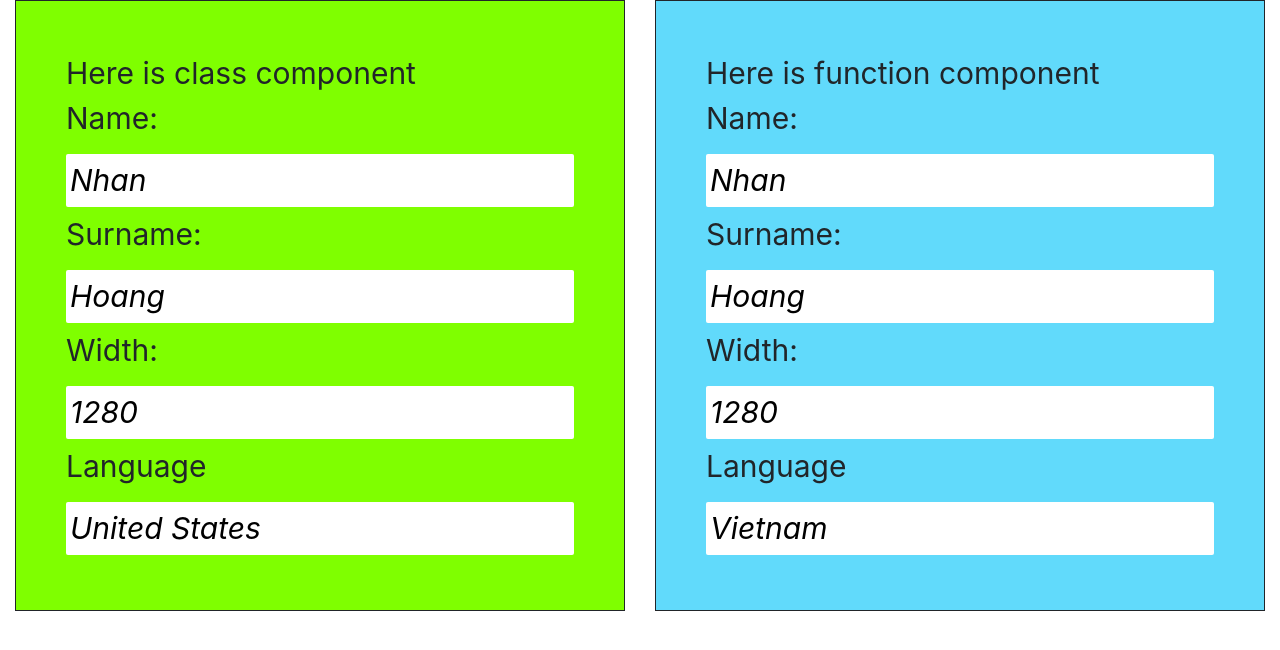
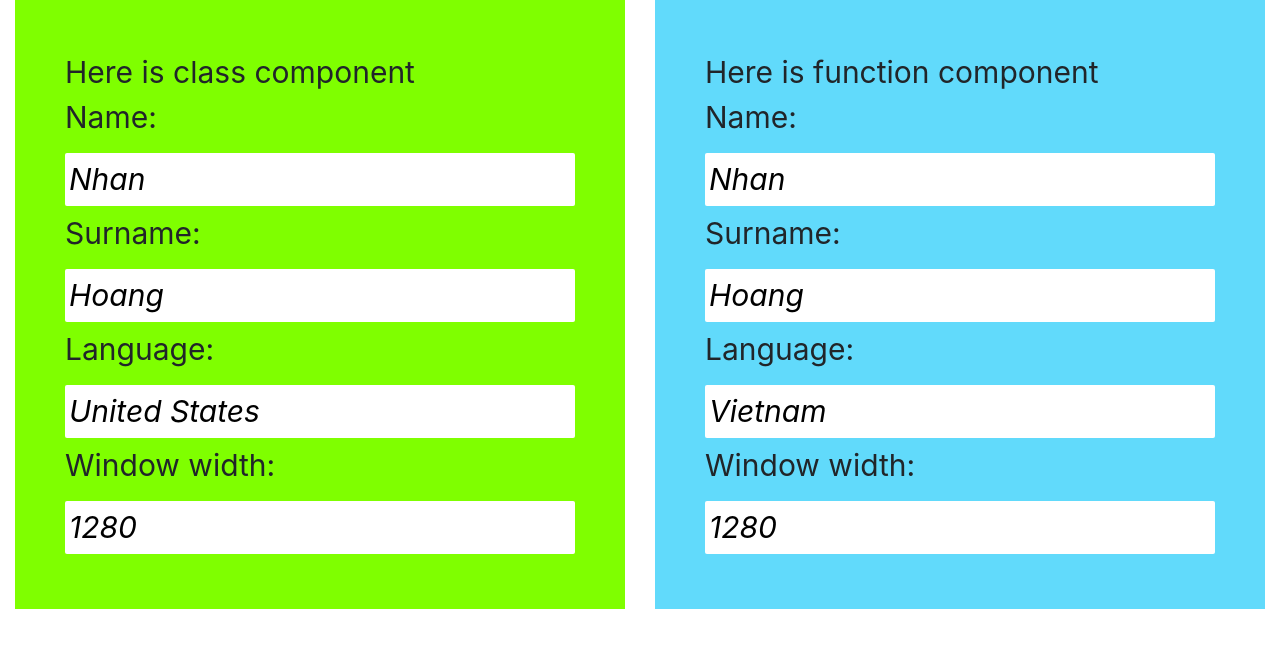
Before and after one commit to NhanHoang8195/react-hook-demo, a React (Create React App) app: page / in a window 1280 px wide. Shown: the top 650 px of the page. Built offline with nearby package versions, Linux system fonts and the light colour scheme.

Commit message:
Update code

```diff
--- a/src/containers/demo/ClassComponent.jsx
+++ b/src/containers/demo/ClassComponent.jsx
@@ -1,5 +1,5 @@
 import React, { Component } from 'react';
-import { LayoutContext, LanguageContext} from '../../context';
+import { LayoutContext, LanguageContext } from '../../context';
 
 export default class ClassComponent extends Component {
     constructor(props) {
@@ -8,53 +8,54 @@ export default class ClassComponent extends Component {
             name: 'Nhan',
             surname: 'Hoang',
             width: window.innerWidth,
-        };
-        this.handleChangeName = this.handleChangeName.bind(this);
-        this.handleChangeSurname = this.handleChangeSurname.bind(this);
-        this.handleChangeSize = this.handleChangeSize.bind(this);
+        }
+        this.onChangeName = this.onChangeName.bind(this);
+        this.onChangeSurname = this.onChangeSurname.bind(this);
+        this.onChangeWindowWidth = this.onChangeWindowWidth.bind(this);
     }
     componentDidMount() {
         document.title = this.state.surname + ' ' + this.state.name;
-        window.addEventListener('resize', this.handleChangeSize);
+        window.addEventListener('resize', this.onChangeWindowWidth);
     }
     componentDidUpdate() {
         document.title = this.state.surname + ' ' + this.state.name;
     }
     componentWillUnmount() {
-        window.removeEventListener('resize', this.handleChangeSize);
+        window.removeEventListener('resize', this.onChangeWindowWidth);
     }
 
-    handleChangeSize() {
+    onChangeName(e) {
+        this.setState({name: e.target.value});
+    }
+    onChangeSurname(e) {
+        this.setState({surname: e.target.value});
+    }
+    onChangeWindowWidth() {
         this.setState({width: window.innerWidth});
     }
-    handleChangeName(e) {
-        this.setState({name: e.target.value});
-    }
-    handleChangeSurname(e) {
-        this.setState({surname: e.target.value});
-    }
     render() {
-        return (<LayoutContext.Consumer>
-                { theme =>
-                    (<div className={theme}>
+        return (
+            <LayoutContext.Consumer>
+                {theme => (
+                    <div className={theme}>
                         <form>
                             <p>Here is class component</p>
                             <label>Name:</label>
-                            <input value={this.state.name} onChange={this.handleChangeName} />
+                            <input value={this.state.name} onChange={this.onChangeName} />
                             <label>Surname:</label>
-                            <input value={this.state.surname} onChange={this.handleChangeSurname} />
-                            <label>Width:</label>
-                            <input value={this.state.width} readOnly />
+                            <input value={this.state.surname} onChange={this.onChangeSurname} />
                             <LanguageContext.Consumer>
                                 {language => (<>
-                                    <label>Language</label>
+                                    <label>Language:</label>
                                     <input value={language} readOnly />
                                 </>)}
                             </LanguageContext.Consumer>
+                            <label>Window width:</label>
+                            <input value={this.state.width} readOnly />
                         </form>
-                    </div>)
-                }
-        </LayoutContext.Consumer>
+                    </div>
+                )}
+            </LayoutContext.Consumer>
         );
-    };
+    }
 }
--- a/src/containers/demo/HookComponent.jsx
+++ b/src/containers/demo/HookComponent.jsx
@@ -1,48 +1,53 @@
 import React, { useState, useEffect, useContext } from 'react';
-import { LayoutContext, LanguageContext} from '../../context';
+import { LayoutContext, LanguageContext } from '../../context';
+
 export function HookComponent() {
     const name = useFormInput('Nhan');
     const surname = useFormInput('Hoang');
-    const layout = useContext(LayoutContext);
+    const width = useWindowWidth();
+    const theme = useContext(LayoutContext);
     const language = useContext(LanguageContext);
-    const width = useWidthWindowSize();
-    useTitleDocument(surname.value + ' ' + name.value);
-
-    return (<div className={layout}>
+    useTitle(surname.value + ' ' + name.value);
+    return (<div className={theme}>
         <form>
             <p>Here is function component</p>
             <label>Name:</label>
             <input {...name} />
             <label>Surname:</label>
             <input {...surname} />
-            <label>Width:</label>
+            <label>Language:</label>
+            <input value={language} readOnly />
+            <label>Window width:</label>
             <input value={width} readOnly />
-            <label>Language</label>
-            <input value={language} readOnly />
         </form>
     </div>);
 }
-function useTitleDocument(title) {
+function useTitle(title) {
     useEffect(() => {
         document.title = title;
     });
 }
-
 function useFormInput(initialValue) {
     const [value, setValue] = useState(initialValue);
     function handleChange(e) {
         setValue(e.target.value);
     }
-    return {value, onChange: handleChange};
+    return {
+        value,
+        onChange: handleChange,
+    };
 }
-function useWidthWindowSize() {
+
+function useWindowWidth() {
     const [width, setWidth] = useState(window.innerWidth);
     useEffect(() => {
-        const handleChangeSize = () => setWidth(window.innerWidth);
-        window.addEventListener('resize', handleChangeSize);
+        function onChangeWindowWidth() {
+            setWidth(window.innerWidth);
+        }
+        window.addEventListener('resize', onChangeWindowWidth);
         return () => {
-            window.removeEventListener('resize', handleChangeSize);
-        };
+            window.removeEventListener('resize', onChangeWindowWidth);
+        }
     });
     return width;
 }
--- a/src/index.css
+++ b/src/index.css
@@ -16,7 +16,6 @@ body {
 .layout-app form {
   position: relative;
   padding: 50px;
-  border: 1px solid;
 }
 .hook-component {
     background-color: #61dafb;
```
Also changed, not shown: src/containers/hoc/hooks.jsx (deleted, +0 -10 lines).
